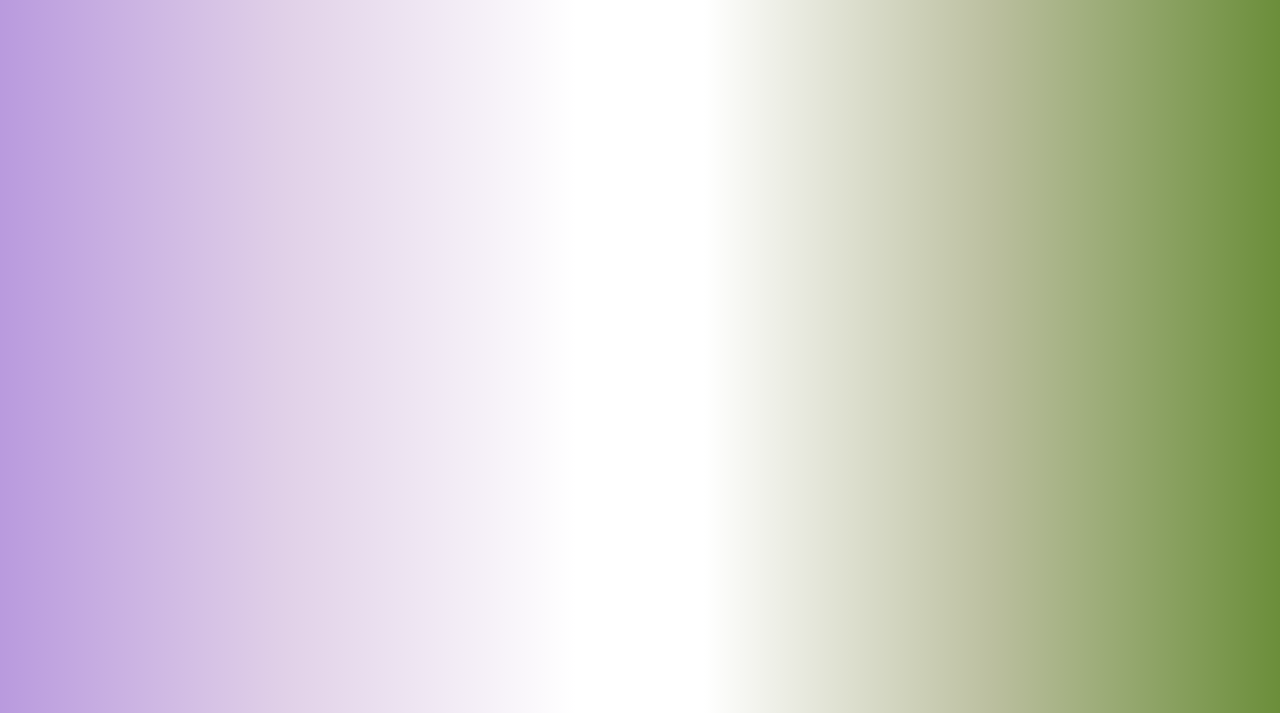
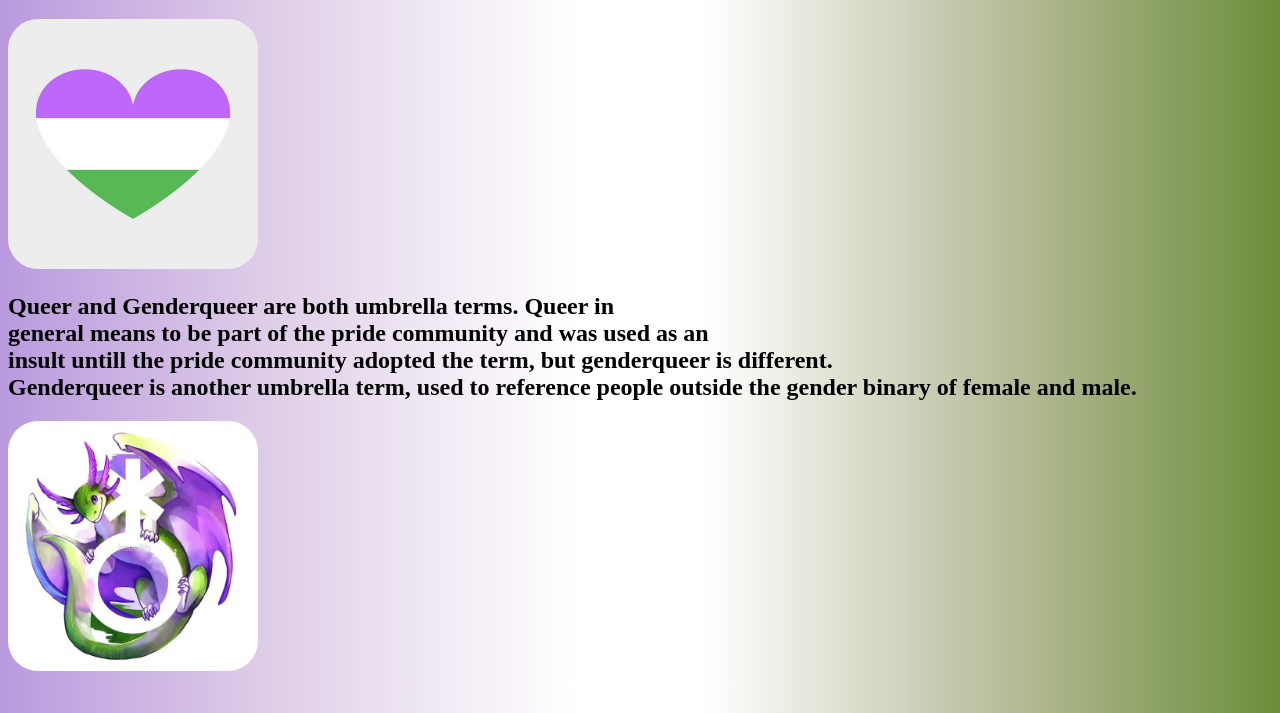
Before and after one commit to mjmarie13/find_your_flag, a plain HTML site: page pages/queer.html in a window 1280 px wide. Shown: the part 87-800 px from the top of the page. Drawn offline with Linux system fonts and the light colour scheme.

Commit message:
finished base of queer page

```diff
--- a/pages/queer.html
+++ b/pages/queer.html
@@ -11,5 +11,13 @@
     <h1>
         Queer
     </h1>
+    <img class="genderqueer-flag" src="../styles/images/flags/genderqueer-flag.jpg">
+    <h2>
+        Queer and Genderqueer are both umbrella terms. Queer in<br>
+        general means to be part of the pride community and was used as an<br>
+        insult untill the pride community adopted the term, but genderqueer is different.<br>
+        Genderqueer is another umbrella term, used to reference people outside the gender binary of female and male.<br>
+    </h2>
+    <img class="genderqueer-dragon" src="../styles/images/lgbtqa+_supportive_merch/genderqueer-dragon.webp">
 </body>
 </html>
--- a/styles/queer.css
+++ b/styles/queer.css
@@ -1,3 +1,13 @@
 body {
     background: linear-gradient(to right, rgb(185, 154, 222), rgb(225, 209, 232), rgb(255, 255, 255) 45%, rgb(255, 255, 255), rgb(255, 255, 255) 55%, rgb(187, 191, 159), rgb(107, 142, 58));
 }
+.genderqueer-flag {
+    height: 250px;
+    width: 250px;
+    border-radius: 30px;
+}
+.genderqueer-dragon {
+    height: 250px;
+    width: 250px;
+    border-radius: 30px;
+}
```
Also changed, not shown: styles/images/flags/genderqueer-flag.jpg (added), styles/images/lgbtqa+_supportive_merch/genderqueer-dragon.webp (added).
